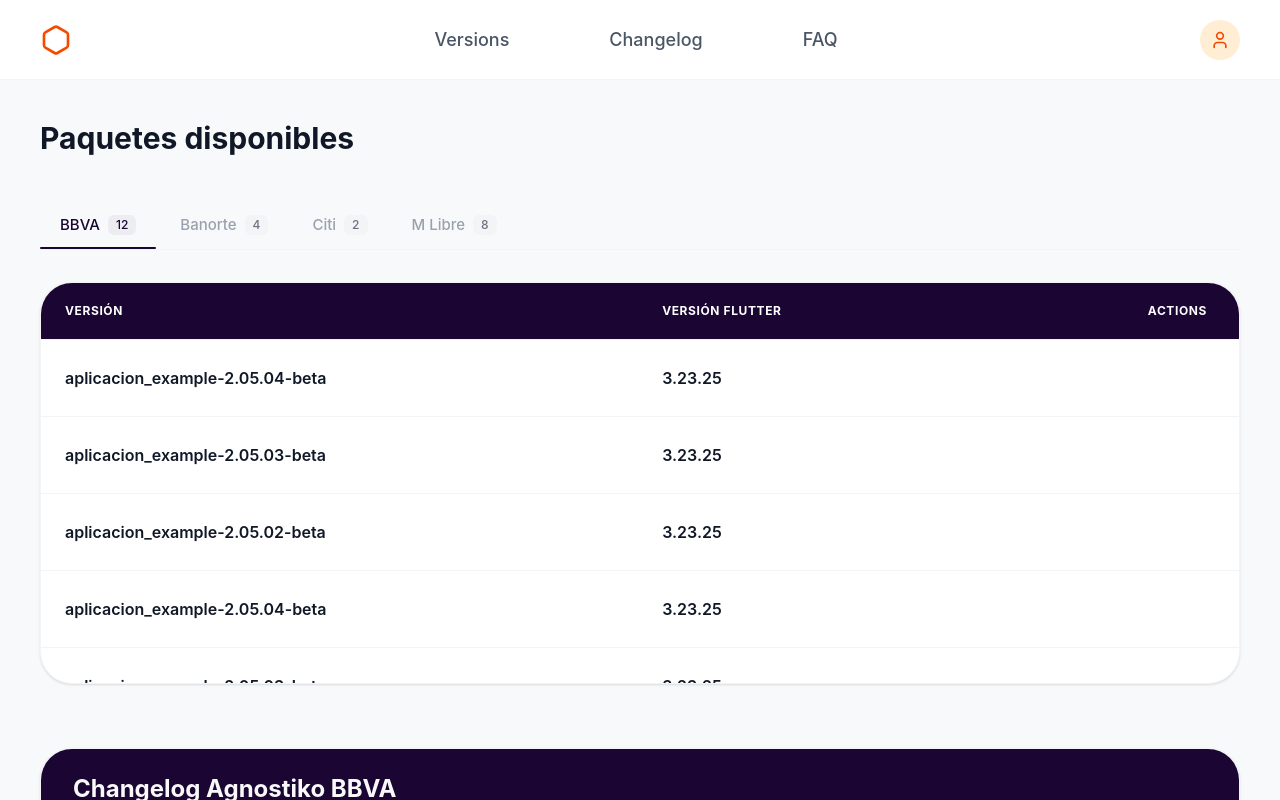
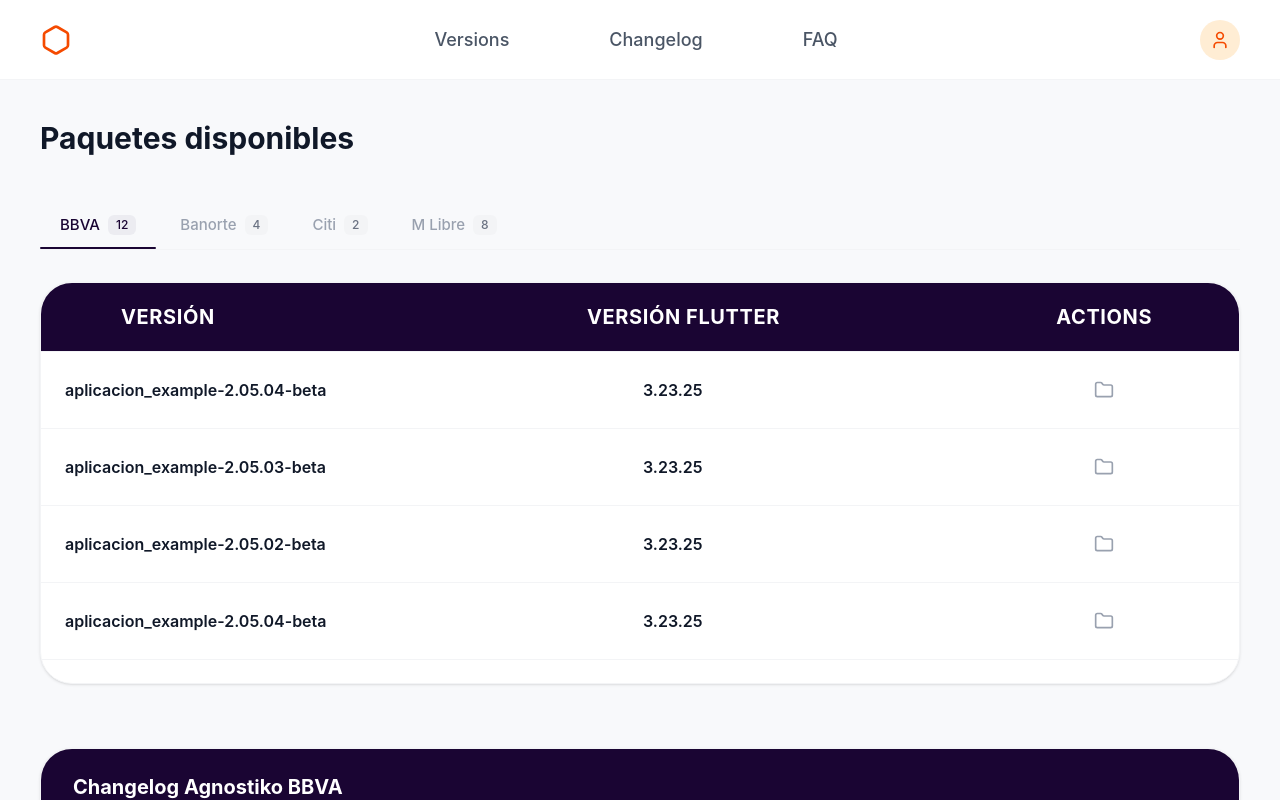
Before and after one commit to OMFER/PoC-front, a React (Vite) app: page /Home in a window 1280 px wide. Built offline with nearby package versions, Linux system fonts and the light colour scheme.

Commit message:
Cambios visuales a front

```diff
--- a/src/components/VersionsTable/BuildRow.tsx
+++ b/src/components/VersionsTable/BuildRow.tsx
@@ -1,5 +1,5 @@
 import React from 'react';
-import { Folder, MoreHorizontal } from 'lucide-react';
+import { Folder} from 'lucide-react';
 import type { VersionsRecord } from '../../types/build';
 
 interface BuildRowProps {
@@ -10,18 +10,15 @@
 export const BuildRow: React.FC<BuildRowProps> = ({ build, onSelectBuild }) => (
   <tr className="hover:bg-gray-50/50 transition group">
     <td className="px-6 py-5 font-semibold text-gray-900">{build.version}</td>
-    <td className="px-6 py-5 font-semibold text-gray-900">{build.versionFlutter}</td>
+    <td className="px-6 py-5 font-semibold text-gray-900 pl-20 pr-6 text-left">{build.versionFlutter}</td>
     <td className="px-8 py-5 text-right">
-      <div className="flex items-center justify-end gap-2 opacity-0 group-hover:opacity-100 transition-opacity">
+      <div className="flex items-center justify-around gap-2 padding-10">
         <button
           onClick={() => onSelectBuild(build)}
-          className="p-2 text-gray-400 hover:text-[#1a0533] hover:bg-[#1a0533]/5 rounded-xl transition"
+          className="p-2 text-gray-400 hover:text-[#1a0533] hover:bg-[#1a0533]/5 rounded-xl transition padding-2"
           title="View Downloads"
         >
           <Folder className="w-5 h-5" />
-        </button>
-        <button className="p-2 text-gray-400 hover:text-gray-600 hover:bg-gray-100 rounded-xl transition">
-          <MoreHorizontal className="w-5 h-5" />
         </button>
       </div>
     </td>
--- a/src/components/dashboard/VersionsTable.tsx
+++ b/src/components/dashboard/VersionsTable.tsx
@@ -21,9 +21,9 @@
         <table className="w-full text-left border-collapse">
           <thead className="bg-[#1a0533] sticky top-0 z-10 border-b border-gray-100 text-xs uppercase text-gray-500 font-semibold tracking-wider">
             <tr className="bg-[#1a0533]">
-              <th className="bg-[#1a0533] text-white px-6 py-5">Versión</th>
-              <th className="bg-[#1a0533] text-white px-6 py-5">Versión Flutter</th>
-              <th className="bg-[#1a0533] text-white px-8 py-5 text-right">Actions</th>
+              <th className="bg-[#1a0533] text-xl font-bold text-white px-6 py-5 pl-20 pr-6 text-left">Versión</th>
+              <th className="bg-[#1a0533] text-xl font-bold text-white px-6 py-5 ">Versión Flutter</th>
+              <th className="bg-[#1a0533] text-xl font-bold text-white px-8 py-5 text-center">Actions</th>
             </tr>
           </thead>
           <tbody className="divide-y divide-gray-100">
--- a/src/components/dashboard/changelog.tsx
+++ b/src/components/dashboard/changelog.tsx
@@ -5,7 +5,7 @@
     <div className="bg-white rounded-[2rem] border border-gray-100 shadow-sm overflow-hidden flex flex-col h-[400px]">
       {/* Header */}
       <div className="bg-[#1a0533] px-8 py-6 border-b border-gray-100 flex items-center justify-between sticky top-0 z-10">
-        <h2 className="text-2xl font-bold text-[#F9F9F9]">Changelog Agnostiko BBVA</h2>
+        <h2 className="text-xl font-bold text-white">Changelog Agnostiko BBVA</h2>
       </div>
       {/* Content */}
       <div className="flex-1 overflow-y-auto p-8 space-y-10 custom-scrollbar">
```
